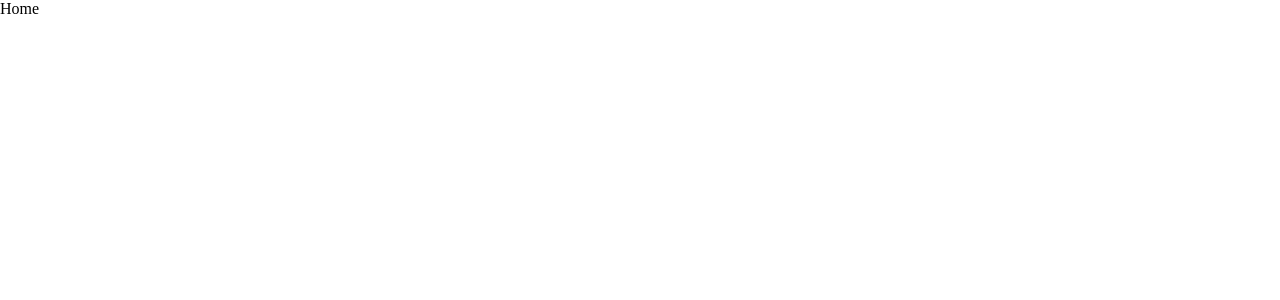
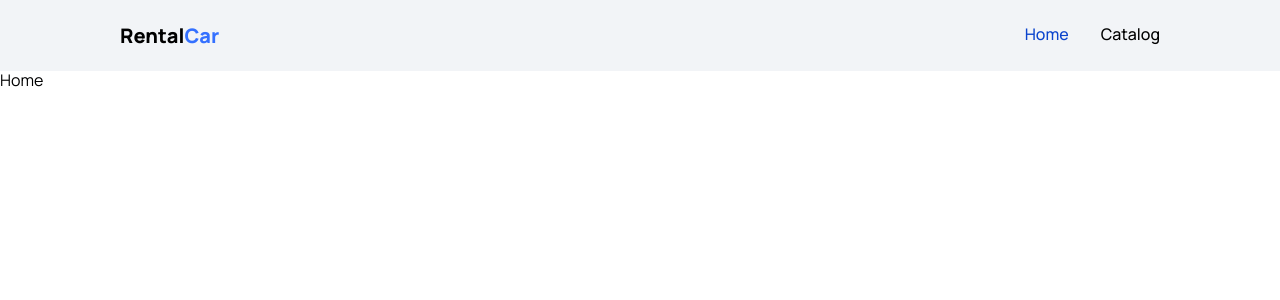
Before and after one commit to maskaa22/rentalCar, a React (Vite) app: page / in a window 1280 px wide. Shown: the top 300 px of the page. Built offline with nearby package versions, Linux system fonts and the light colour scheme.

Commit message:
add header-style and link

```diff
--- a/src/components/header/Header.jsx
+++ b/src/components/header/Header.jsx
@@ -1,8 +1,30 @@
-import React from "react";
 import c from "./Header.module.css";
+import { NavLink } from "react-router-dom";
 
 const Header = () => {
-  return <div></div>;
+  const buildLinkClass = ({ isActive }) => {
+    return isActive ? `${c.link} ${c.active}` : c.link;
+  };
+
+  return (
+    <header className={c.header}>
+      <div className="container">
+        <div className={c.innerContainer}>
+          <p className={c.logo}>
+            Rental<span>Car</span>
+          </p>
+          <nav className={c.nav}>
+            <NavLink to="/" className={buildLinkClass}>
+              Home
+            </NavLink>
+            <NavLink to="/catalog" className={buildLinkClass}>
+              Catalog
+            </NavLink>
+          </nav>
+        </div>
+      </div>
+    </header>
+  );
 };
 
 export default Header;
--- a/src/components/header/Header.module.css
+++ b/src/components/header/Header.module.css
@@ -0,0 +1,29 @@
+.header {
+  background-color: var(--main-color-badges);
+}
+.innerContainer {
+  display: flex;
+  justify-content: space-between;
+  padding: 24px 0;
+}
+.logo {
+  font-weight: 900;
+  font-size: 20px;
+}
+.logo span {
+  color: var(--main-color-button);
+}
+.nav {
+  display: flex;
+  gap: 32px;
+}
+.link {
+  font-weight: 500;
+  font-size: 16px;
+  line-height: 125%;
+  text-align: center;
+  color: var(--main-color-button-black);
+}
+.active {
+  color: var(--main-color-button-hover);
+}
--- a/src/index.css
+++ b/src/index.css
@@ -1,3 +1,29 @@
+:root {
+  --main-color-black: #101828;
+  --main-color-gray: #8e929a;
+  --main-color-button: #3470ff;
+  --main-color-button-hover: #0b44cd;
+  --main-color-gray-light: #dadde1;
+  --main-color-badges: #f2f4f7;
+  --main-color-inputs: #f7f7f7;
+
+  --font-family-manrope: "Manrope", sans-serif;
+  --font-family-inter: "Inter", sans-serif;
+}
+
+@font-face {
+  font-family: "Inter";
+  src: url("./fonts/Inter.ttf") format("truetype");
+  font-weight: 100 900;
+  font-display: swap;
+}
+@font-face {
+  font-family: "Manrope";
+  src: url("./fonts/Manrope.ttf") format("truetype");
+  font-weight: 100 900;
+  font-display: swap;
+}
+
 *,
 *::before,
 *::after {
@@ -5,7 +31,7 @@
 }
 body {
   margin: 0;
-  font-family: var(--font-family-inter);
+  font-family: var(--font-family-manrope);
 }
 h1,
 h2,
@@ -37,3 +63,7 @@ img {
   max-width: 100%;
   height: auto;
 }
+
+.container {
+  padding: 0 120px;
+}
```
Also changed, not shown: src/fonts/Inter.ttf (added), src/fonts/Manrope.ttf (added).
